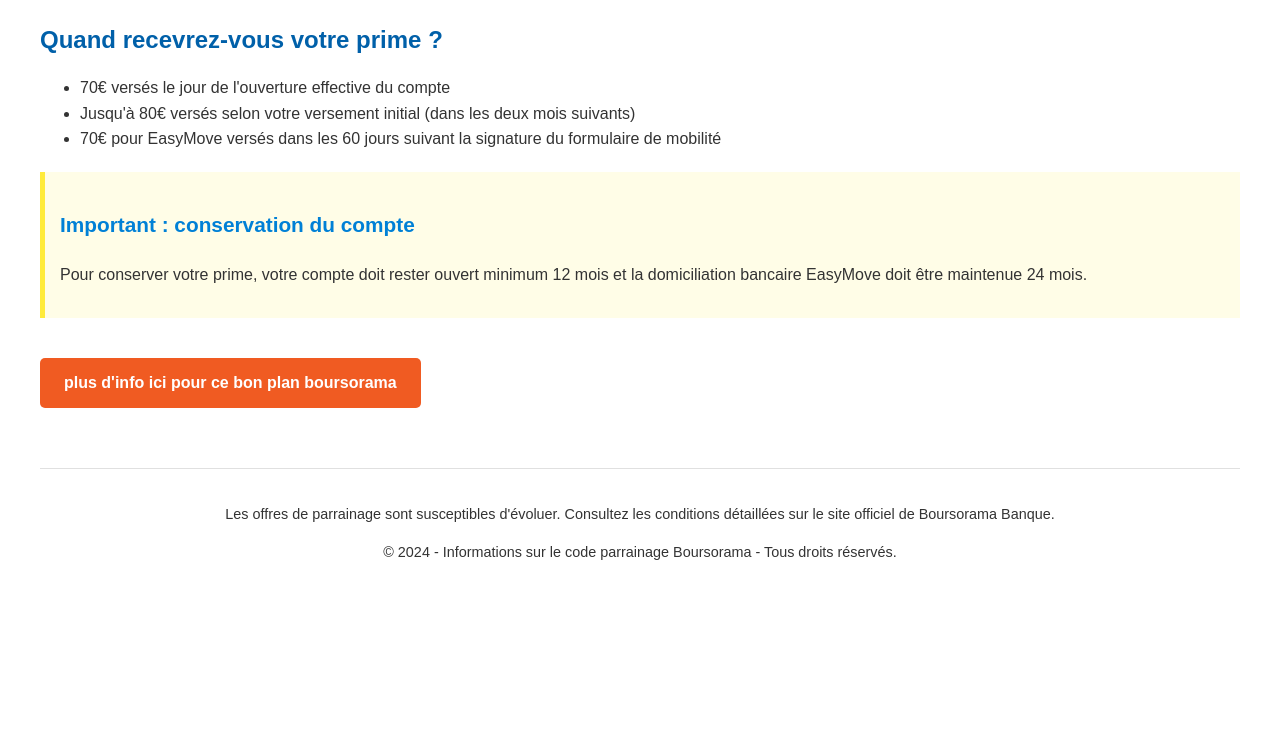
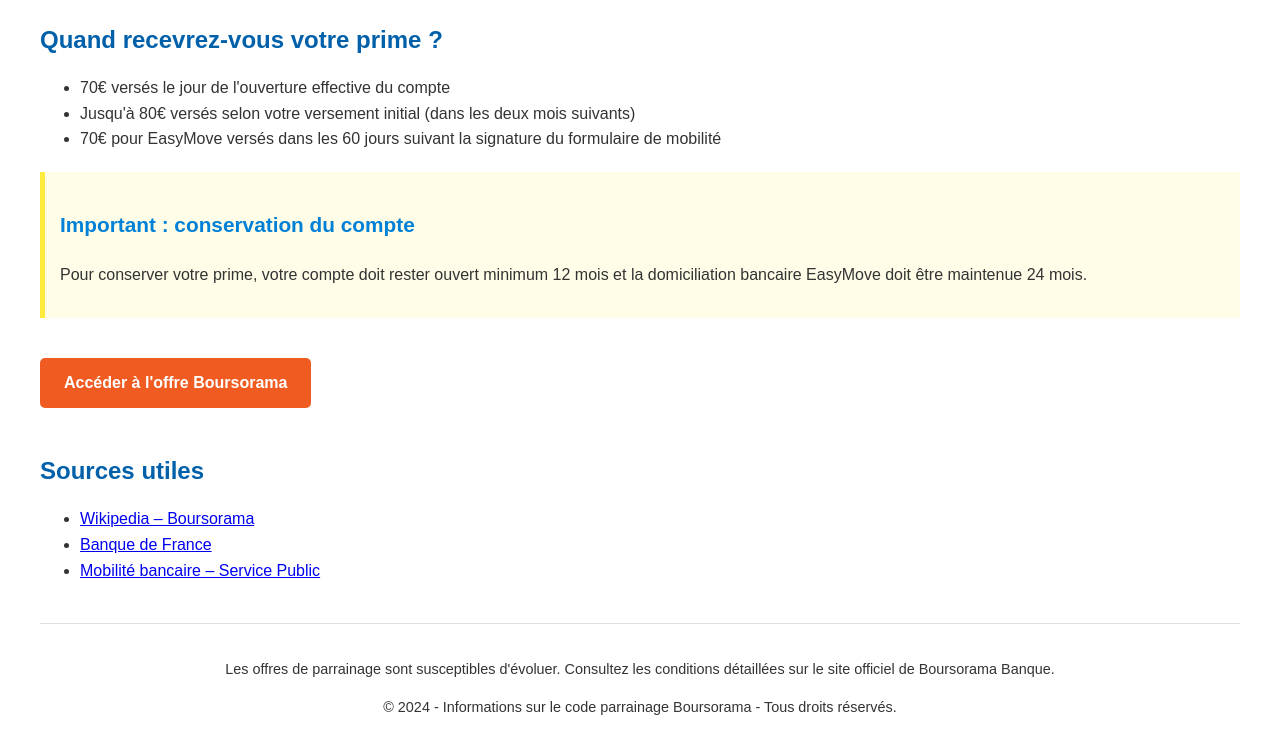
Before and after one commit to leparrainageboursobank/websites, a plain HTML site: page index.html in a window 1280 px wide. Shown: the part 1272-2025 px from the top of the page. Before the commit the page ends 1870 px from the top, so only its background shows below. Drawn offline with Linux system fonts and the light colour scheme.

Commit message:
Update index.html

```diff
--- a/index.html
+++ b/index.html
@@ -80,7 +80,7 @@
 
     <main>
         <article>
-            <p>Vous envisagez d'ouvrir un compte bancaire en ligne ? <a href="https://www.code-parrainage-boursorama.com/" title="Code Parrainage Boursorama - Obtenez jusqu'à 220€ de prime" rel="dofollow"><strong>Profitez du code parrainage Boursorama MADE6198</strong></a> pour bénéficier d'une prime pouvant atteindre <strong>220€</strong> lors de votre première ouverture de compte avec une carte bancaire Ultim ou Welcome.</p>
+            <p>Vous envisagez d'ouvrir un compte bancaire en ligne ? <a href="https://www.code-parrainage-boursorama.com/" title="Voir l'offre partenaire" rel="dofollow">découvrez ce site partenaire pour en savoir plus sur l'offre BoursoBank</a> et bénéficiez d'une prime pouvant atteindre <strong>220€</strong> lors de votre première ouverture de compte avec une carte bancaire Ultim ou Welcome.</p>
 
             <div class="highlight">
                 <h2>🔑 Code Parrain Boursorama : MADE6198</h2>
@@ -148,7 +148,14 @@
                 <p>Pour conserver votre prime, votre compte doit rester ouvert minimum 12 mois et la domiciliation bancaire EasyMove doit être maintenue 24 mois.</p>
             </div>
 
-            <a href="https://www.code-parrainage-boursorama.com/" class="cta-button" title="Profiter du code parrain Boursorama MADE6198" rel="dofollow">plus d'info ici pour ce bon plan boursorama</a>
+            <a href="https://www.code-parrainage-boursorama.com/" class="cta-button" title="Voir les détails de l'offre" rel="dofollow">Accéder à l'offre Boursorama</a>
+
+            <h2>Sources utiles</h2>
+            <ul>
+                <li><a href="https://fr.wikipedia.org/wiki/Boursorama" target="_blank" rel="dofollow">Wikipedia – Boursorama</a></li>
+                <li><a href="https://www.banque-france.fr/" target="_blank" rel="dofollow">Banque de France</a></li>
+                <li><a href="https://www.service-public.fr/particuliers/vosdroits/F10999" target="_blank" rel="nofollow">Mobilité bancaire – Service Public</a></li>
+            </ul>
         </article>
     </main>
 
```
